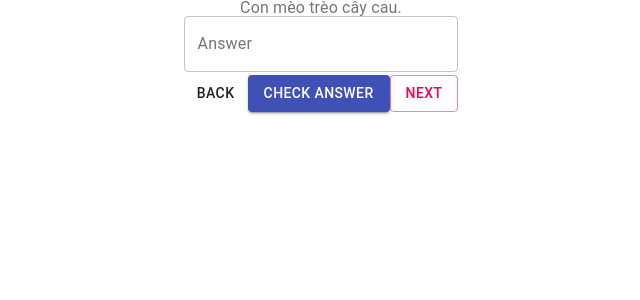
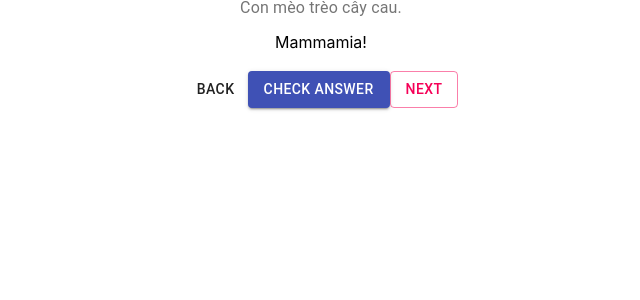
Before and after one commit to adhoc-app/adhoc-react-redux-typescript, a React (Create React App) app: page / in a window 1280 px wide. Shown: the top 300 px of the page, without its empty margins (319-959 px from the left). Built offline with nearby package versions, Linux system fonts and the light colour scheme.

Commit message:
text-input created type "other" in questiontype and added it also to Quiz

```diff
--- a/src/app/types.ts
+++ b/src/app/types.ts
@@ -3,7 +3,7 @@ export type Option = {
   label: string;
 };
 
-export type QuestionType = "radio" | "text";
+export type QuestionType = "radio" | "text" | "other";
 
 export type Question = {
   prompt: string;
--- a/src/features/quiz/Quiz.tsx
+++ b/src/features/quiz/Quiz.tsx
@@ -11,7 +11,7 @@ const mockQuestions: Question[] = [
       { value: 3, label: "The cat climbs on a areca tree." },
       { value: 4, label: "The lion climbs on a tall tree." },
     ],
-    type: "text",
+    type: "other",
   },
 ];
 
```
